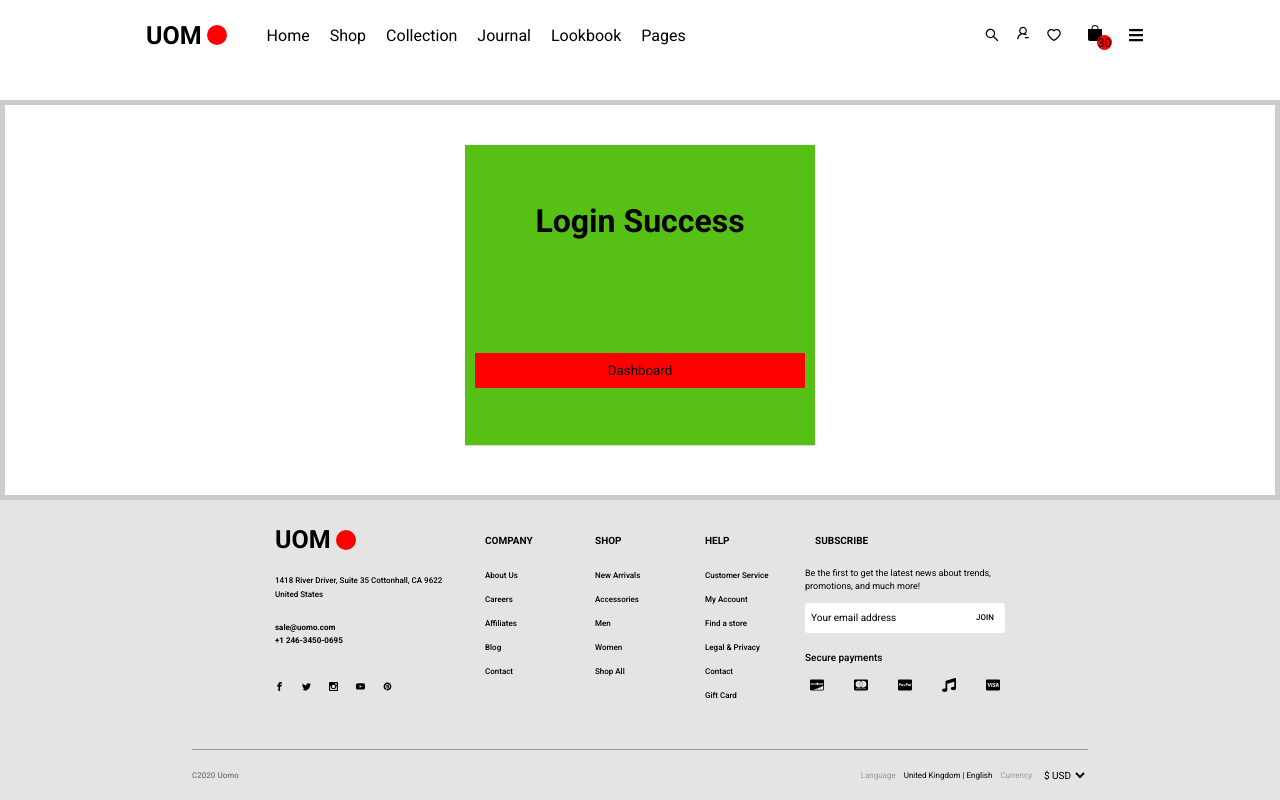
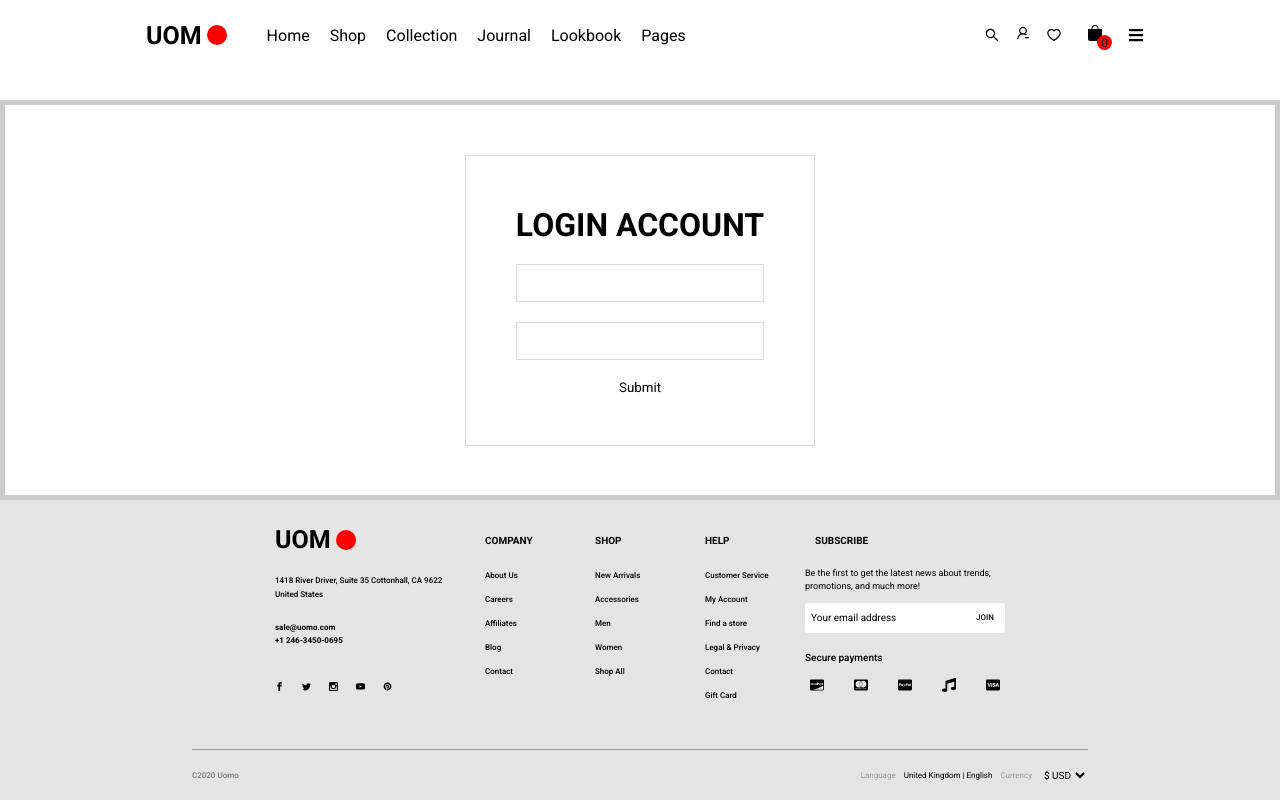
Before and after one commit to MateuszRyniewicz/ecommerce, a React (Create React App) app: page /login in a window 1280 px wide. Built offline with nearby package versions, Linux system fonts and the light colour scheme.

Commit message:
create counter of item  in header

```diff
--- a/src/_shared/layout/Header.tsx
+++ b/src/_shared/layout/Header.tsx
@@ -1,4 +1,6 @@
 import React, { FC } from 'react';
+import { RootState } from '../../store';
+import { useSelector } from 'react-redux';
 import {
 	AiOutlineSearch,
 	AiOutlineUserDelete,
@@ -32,6 +34,8 @@ const menuItems = [
 ];
 
 const Header: FC = () => {
+	const user = useSelector((state: RootState) => state.user.user);
+	console.log('header', user);
 	return (
 		<StyledHeader>
 			<StyledNav>
@@ -58,7 +62,13 @@ const Header: FC = () => {
 					<StyledBoxIconCart>
 						<BsFillBagFill />
 						<StyledBoxCounter>
-							<StyledCounter>30</StyledCounter>
+							<StyledCounter>
+								{user === null ? (
+									0
+								) : Array.isArray(user.cart) ? (
+									<p> {user.cart.length}</p>
+								) : null}
+							</StyledCounter>
 						</StyledBoxCounter>
 					</StyledBoxIconCart>
 					<FaBars />
--- a/src/components/FormLogin.tsx
+++ b/src/components/FormLogin.tsx
@@ -27,7 +27,7 @@ const validationSchema = () =>
 	});
 
 const FormLogin: FC = () => {
-	const [isOpen, setIsOpen] = useState<boolean>(true);
+	const [isOpen, setIsOpen] = useState<boolean>(false);
 	const dispatch = useDispatch();
 	const navigate = useNavigate();
 
```
